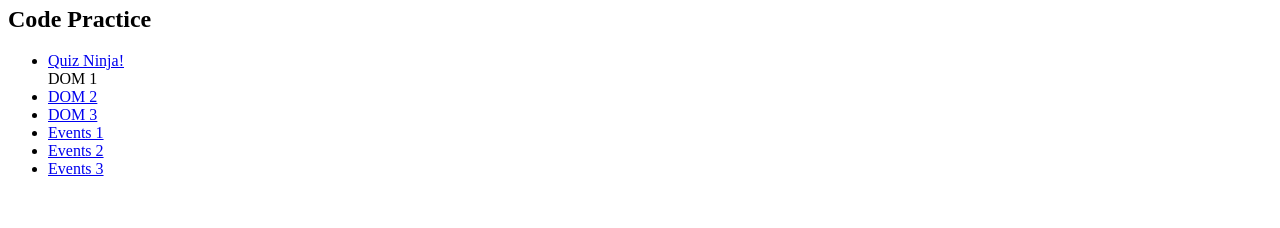
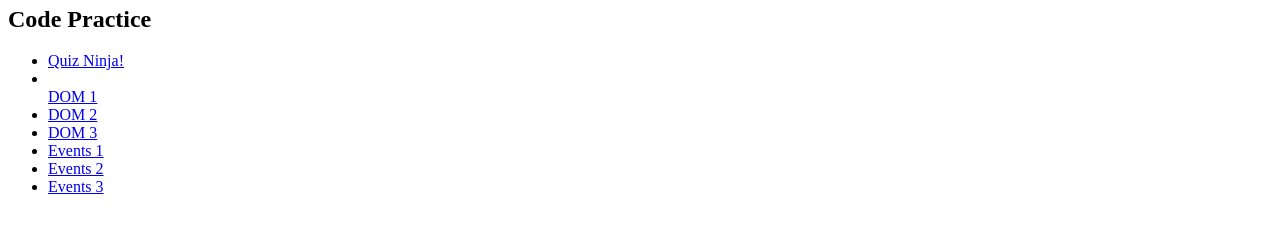
Before and after one commit to GalvezGM/WDD-330, a plain HTML site: page week3/index.html in a window 1280 px wide. Shown: the part 352-580 px from the top of the page. Drawn offline with Linux system fonts and the light colour scheme; files that its build step writes are made by us from their sources.

Commit message:
Update index.html

```diff
--- a/week3/index.html
+++ b/week3/index.html
@@ -27,7 +27,7 @@
     <h2>Code Practice</h2>
     <ul>
         <li><a href="https://codepen.io/galvezgm/pen/poyYqoB">Quiz Ninja!</a></li>
-        <li<a href="https://codepen.io/galvezgm/pen/JjXgOma">DOM 1</a></li>
+        <li></li><a href="https://codepen.io/galvezgm/pen/JjXgOma">DOM 1</a></li>
         <li><a href="https://codepen.io/galvezgm/pen/LYNwOgX">DOM 2</a></li>
         <li><a href="https://codepen.io/galvezgm/pen/GRZVOwK">DOM 3</a></li>
         <li><a href="https://codepen.io/galvezgm/pen/KKzOyrW">Events 1</a></li>
```
